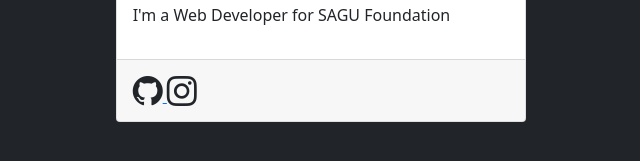
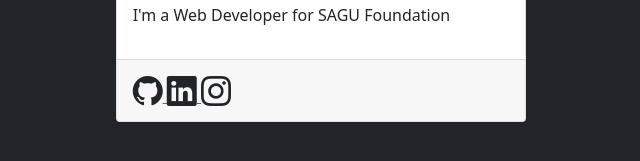
Before and after one commit to Nianaaaa/learn-html-css, a plain HTML site: page index.html in a window 1280 px wide. Shown: the part 441-602 px from the top of the page, without its empty margins (319-959 px from the left). Drawn offline with nearby package versions, Linux system fonts and the light colour scheme.

Commit message:
Update index.html

```diff
--- a/index.html
+++ b/index.html
@@ -32,6 +32,9 @@
                         <a href="https://github.com/Nianaaaa" target="_blank">
                              <i class="bi-github text-dark" style="font-size: 30px;"></i>
                         </a>
+                        <a href="https://www.linkedin.com/in/niana-waromi-82b056226/" target="_blank">
+                            <i class="bi bi-linkedin text-dark" style="font-size: 30px;"></i>
+                       </a>
 
                         <a href="https://www.instagram.com/nwrmi__/" target="_blank">
 
```
